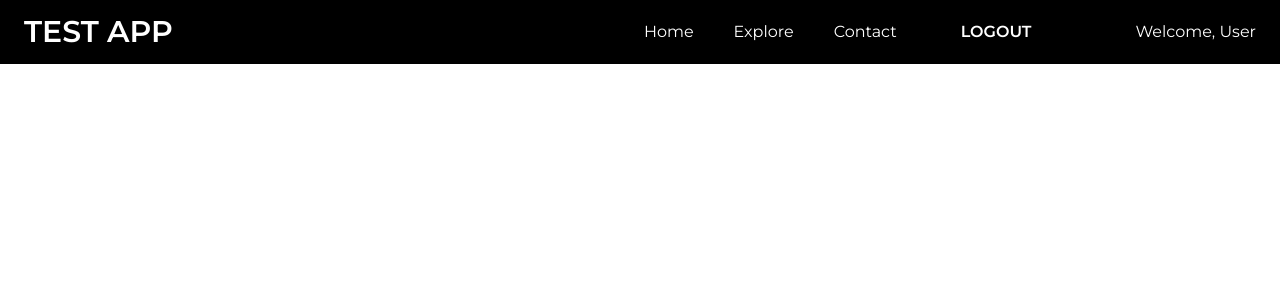
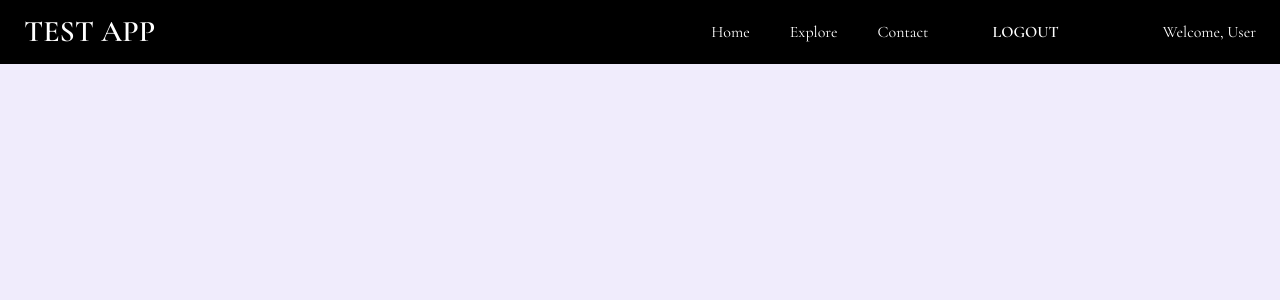
Before and after one commit to iqbalmdkaify/appEngine, a React (Vite) app in the folder frontend/: page / in a window 1280 px wide. Shown: the top 300 px of the page. Built offline with nearby package versions, Linux system fonts and the light colour scheme.

Commit message:
added global css styles for font-sizes using golden ratio method

```diff
--- a/frontend/src/index.css
+++ b/frontend/src/index.css
@@ -1,4 +1,5 @@
-@import url("https://fonts.googleapis.com/css2?family=Montserrat:ital,wght@0,300;0,400;0,500;0,600;0,700;1,400&display=swap");
+/* @import url("https://fonts.googleapis.com/css2?family=Montserrat:ital,wght@0,300;0,400;0,500;0,600;0,700;1,400&display=swap"); */
+@import url("https://fonts.googleapis.com/css2?family=Cormorant+Garamond:wght@300;400;500;600;700&display=swap");
 
 @tailwind base;
 @tailwind components;
@@ -13,11 +14,11 @@
 }
 
 :root {
-	font-family: Montserrat, system-ui, Avenir, Helvetica, Arial, sans-serif;
+	font-family: "Cormorant Garamond", system-ui, Avenir, Helvetica, Arial, sans-serif;
 	line-height: 1.5;
 	font-weight: 400;
 
-	background-color: #fff;
+	background-color: #f0ecfc;
 	color: #242424 !important;
 
 	font-synthesis: none;
@@ -27,7 +28,31 @@
 	-webkit-text-size-adjust: 100%;
 }
 
+h1 {
+	font-size: 4.768rem;
+}
+
+h2 {
+	font-size: 3.815rem;
+}
+
+h3 {
+	font-size: 3.052rem;
+}
+
+h4 {
+	font-size: 2.441rem;
+}
+
+h5 {
+	font-size: 1.953rem;
+}
+
+h6 {
+	font-size: 1.563rem;
+}
+/*
 a:hover {
 	cursor: pointer;
 	color: #4e4feb;
-}
+} */
```
